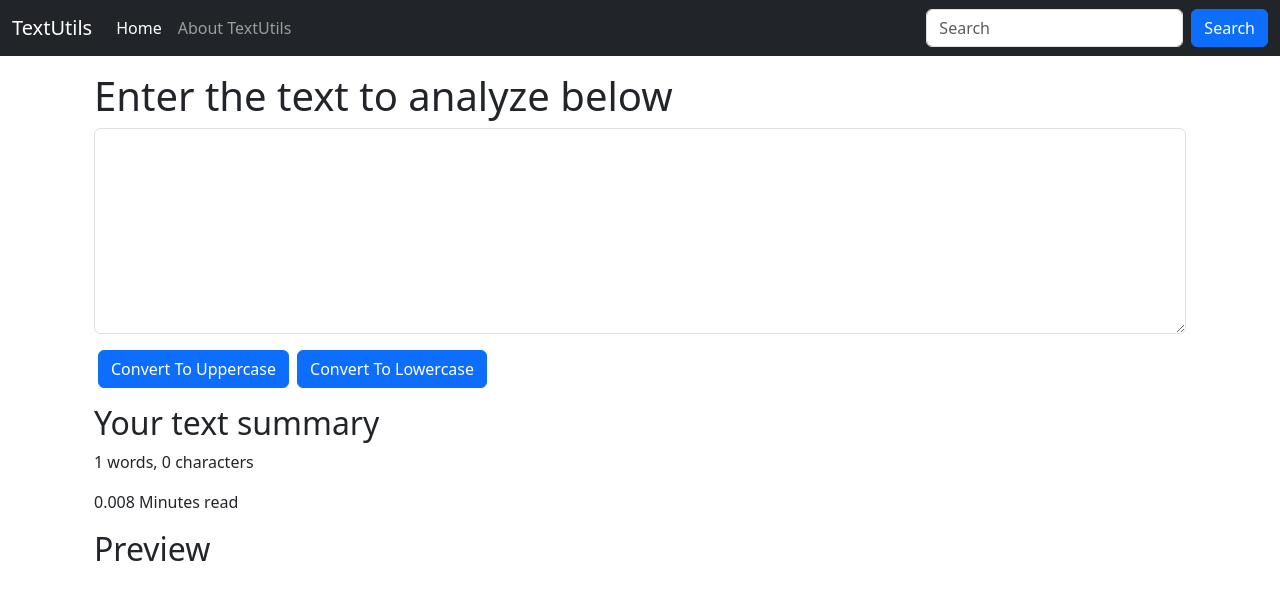
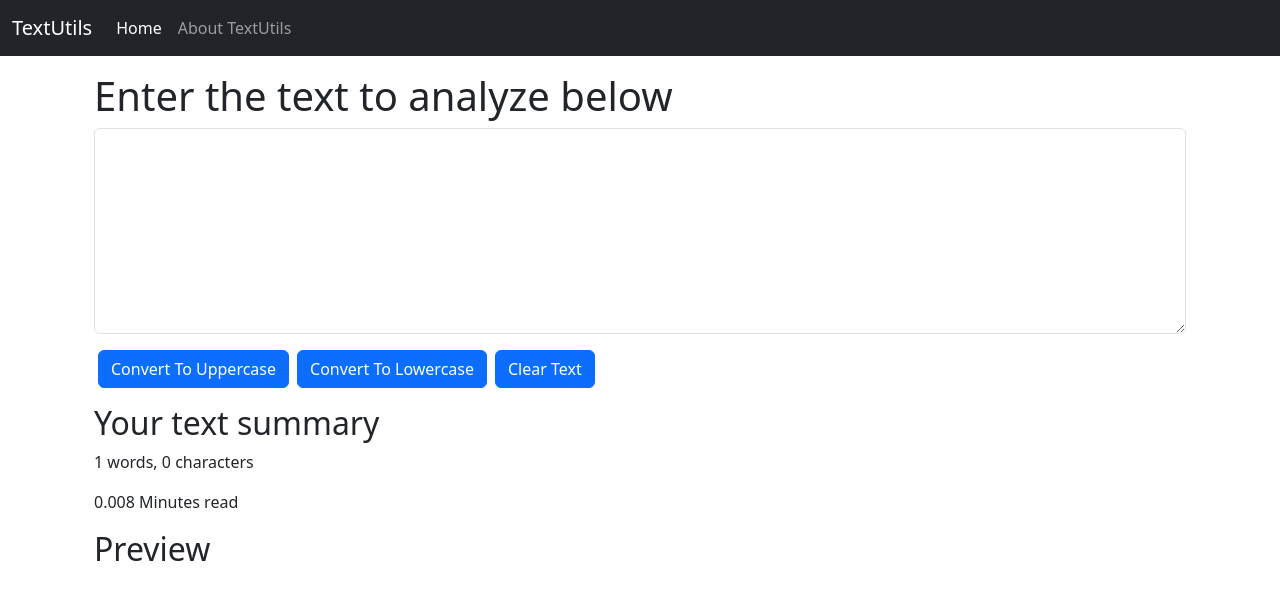
Before and after one commit to CoderKing202/React_with_Harry, a React (Vite) app in the folder textUtils/: page / in a window 1280 px wide. Shown: the top 600 px of the page. Built offline with nearby package versions, Linux system fonts and the light colour scheme.

Commit message:
Lesson 9 Exercise 1: Enhancing TextUtils

```diff
--- a/textUtils/src/components/Navbar.jsx
+++ b/textUtils/src/components/Navbar.jsx
@@ -20,10 +20,10 @@
         </li>
 
       </ul>
-      <form className="d-flex" role="search">
+      {/* <form className="d-flex" role="search">
         <input className="form-control me-2" type="search" placeholder="Search" aria-label="Search"/>
         <button className="btn btn-primary" type="submit">Search</button>
-      </form>
+      </form> */}
     </div>
   </div>
 </nav>
--- a/textUtils/src/components/TextForm.jsx
+++ b/textUtils/src/components/TextForm.jsx
@@ -16,6 +16,9 @@
     //  console.log('OnChange')
       setText(event.target.value)
     }
+    const handleClear=()=>{
+      setText('')
+    }
     //text = "new text"// Wrong way to change the state
    // setText("new text")// Correct way to change the state
   return (
@@ -28,6 +31,7 @@
   </div>
   <button className="btn btn-primary mx-1" onClick = {handleUpClick}>Convert To Uppercase</button>
   <button className="btn btn-primary mx-1" onClick = {handleLoClick}>Convert To Lowercase</button>
+  <button className="btn btn-primary mx-1" onClick = {handleClear}>Clear Text</button>
   </div>
   <div className="container my-3">
     <h2>Your text summary</h2>
```
